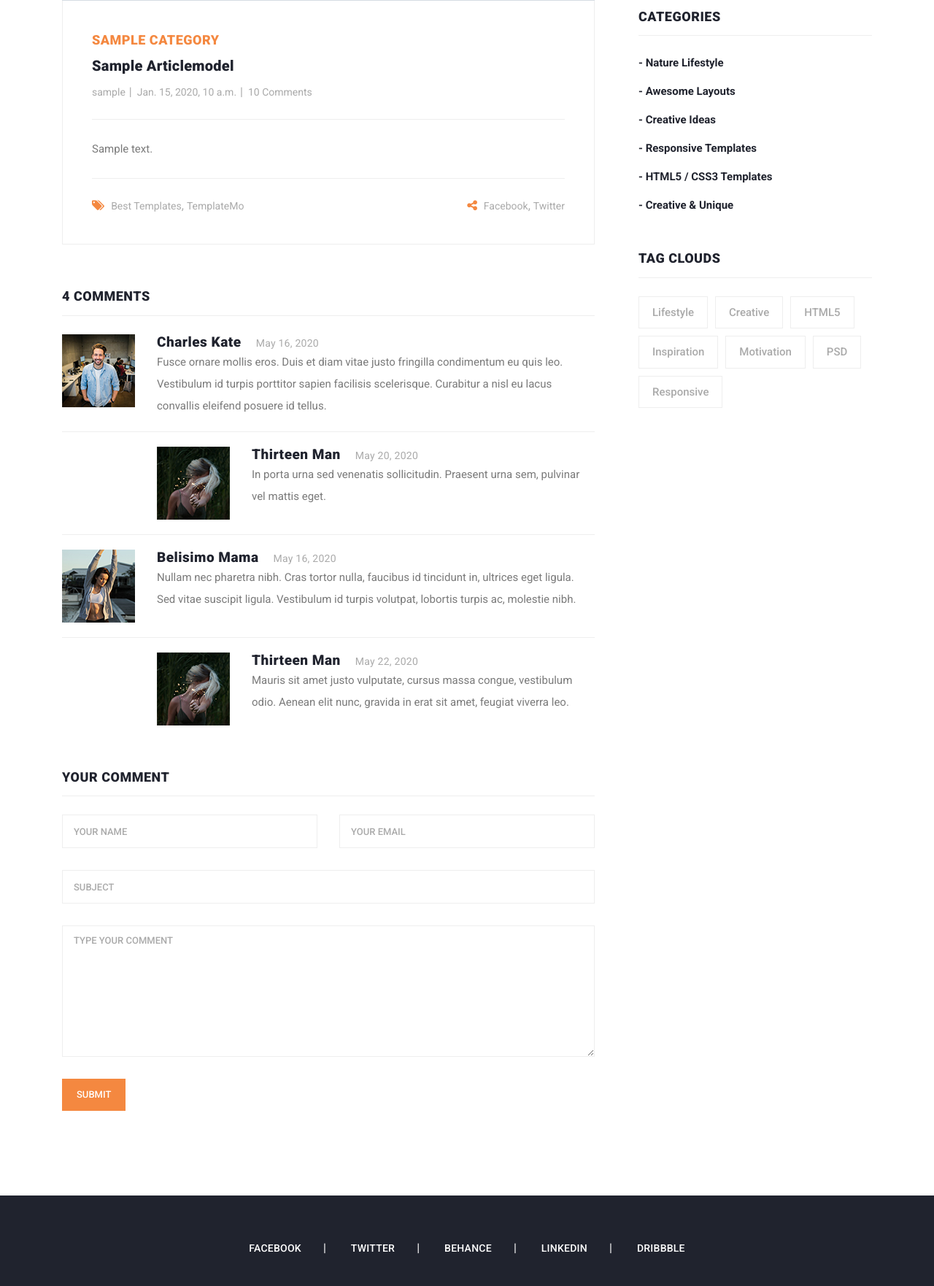
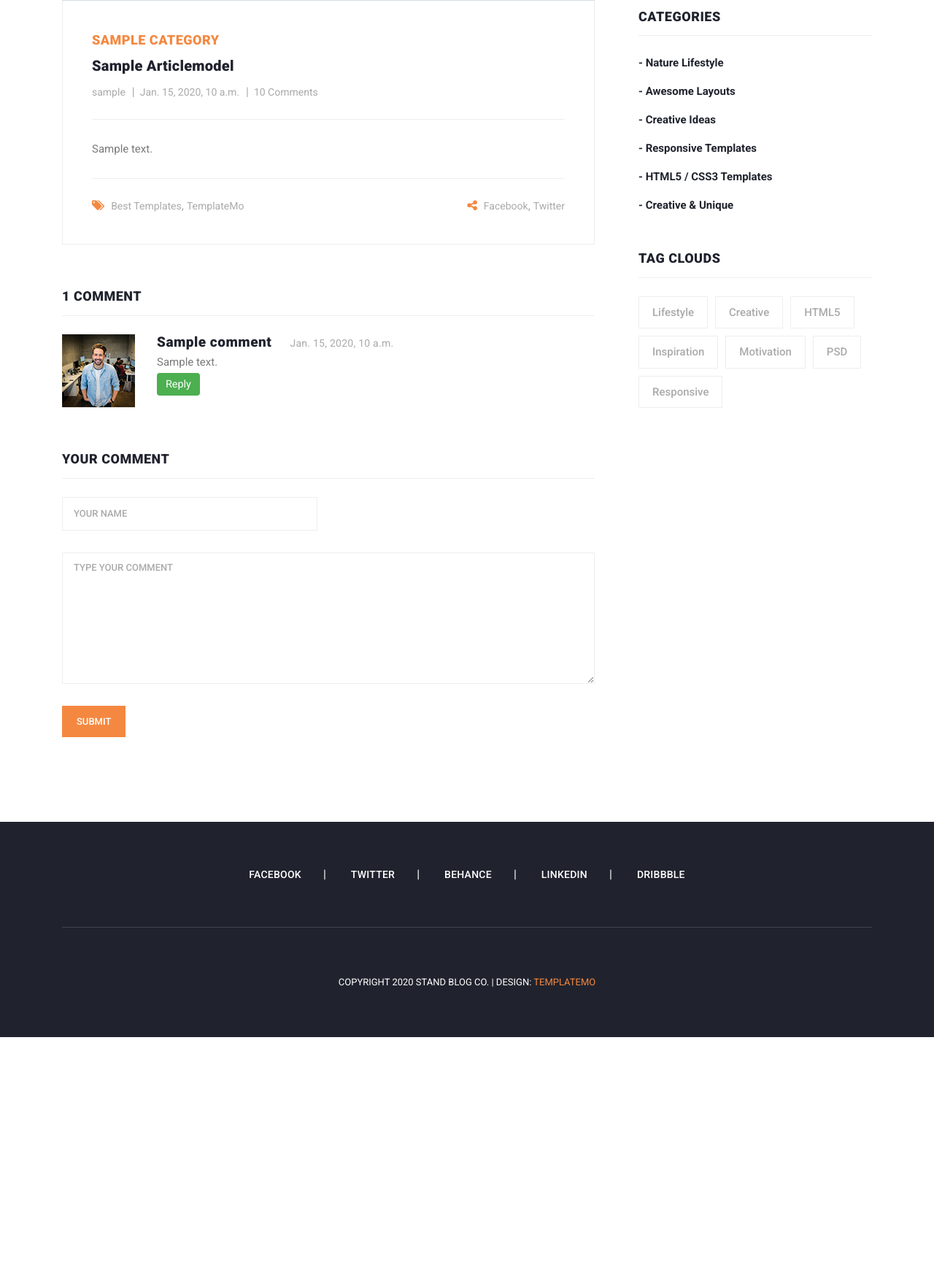
Before and after one commit to ImRezaDeveloper/standblog, a Django app: a page that uses standblog_project/templates/includes/footer_references.html in a window 1280 px wide. Shown: the part 1326-3088 px from the top of the page at 73% size. After the commit the page ends 2747 px from the top, so only its background shows below. Run offline with Django 5.2, Linux system fonts and the light colour scheme; tables that the repository leaves empty hold one stand-in row (values such as "Sample post"); grey boxes marked "Sample" are stand-in pictures; some libraries are stand-ins or nearby versions.

Commit message:
fix some error but still remain!

```diff
--- a/standblog_project/blog_app/admin.py
+++ b/standblog_project/blog_app/admin.py
@@ -1,5 +1,5 @@
 from django.contrib import admin
-from .models import ArticleModel, Category
+from .models import ArticleModel, Category, Comment, Reply_Comment
 
 # Register your models here.
 
@@ -8,3 +8,5 @@ class ArticleAdmin(admin.ModelAdmin):
 
 admin.site.register(ArticleModel, ArticleAdmin)
 admin.site.register(Category)
+admin.site.register(Comment)
+admin.site.register(Reply_Comment)
--- a/standblog_project/blog_app/templates/blog_app/post-details.html
+++ b/standblog_project/blog_app/templates/blog_app/post-details.html
@@ -1,11 +1,9 @@
 {% extends 'base.html' %}
 {% load static %}
 
-
 {% block title %}
-  {{article.title}}
-{% endblock title %}
-
+  {{ article.title }}
+{% endblock %}
 
 {% block content %}
   <!-- Page Content -->
@@ -17,7 +15,7 @@
           <div class="col-lg-12">
             <div class="text-content">
               <h4>Post Details</h4>
-                <h2>{{article.title}}</h2>
+              <h2>{{ article.title }}</h2>
             </div>
           </div>
         </div>
@@ -49,7 +47,6 @@
     </div>
   </section>
 
-
   <section class="blog-posts grid-system">
     <div class="container">
       <div class="row">
@@ -59,31 +56,49 @@
               <div class="col-lg-12">
                 <div class="blog-post">
                   <div class="blog-thumb">
-                      <img src="{{article.image.url}}" alt="">
+                    <img src="{{ article.image.url }}" alt="" />
                   </div>
                   <div class="down-content">
-                      <span>{{article.category.first}}</span>
-                      <a href="{% url 'single-article' article.slug %}"><h4>{{article.title}}</h4></a>
+                    <span>{{ article.category.first }}</span>
+                    <a href="{% url 'single-article' article.slug %}"><h4>{{ article.title }}</h4></a>
                     <ul class="post-info">
-                        <li><a href="#">{{article.author.username}}</a></li>
-                        <li><a href="#">{{article.created}}</a></li>
-                        <li><a href="#">10 Comments</a></li>
+                      <li>
+                        <a href="#">{{ article.author.username }}</a>
+                      </li>
+                      <li>
+                        <a href="#">{{ article.created }}</a>
+                      </li>
+                      <li>
+                        <a href="#">10 Comments</a>
+                      </li>
                     </ul>
-                      <p>{{article.body}}</p>
+                    <p>{{ article.body }}</p>
                     <div class="post-options">
                       <div class="row">
                         <div class="col-6">
                           <ul class="post-tags">
-                              <li><i class="fa fa-tags"></i></li>
-                              <li><a href="#">Best Templates</a>,</li>
-                              <li><a href="#">TemplateMo</a></li>
+                            <li>
+                              <i class="fa fa-tags"></i>
+                            </li>
+                            <li>
+                              <a href="#">Best Templates</a>,
+                            </li>
+                            <li>
+                              <a href="#">TemplateMo</a>
+                            </li>
                           </ul>
                         </div>
                         <div class="col-6">
                           <ul class="post-share">
-                              <li><i class="fa fa-share-alt"></i></li>
-                              <li><a href="#">Facebook</a>,</li>
-                              <li><a href="#"> Twitter</a></li>
+                            <li>
+                              <i class="fa fa-share-alt"></i>
+                            </li>
+                            <li>
+                              <a href="#">Facebook</a>,
+                            </li>
+                            <li>
+                              <a href="#">Twitter</a>
+                            </li>
                           </ul>
                         </div>
                       </div>
@@ -94,46 +109,39 @@
               <div class="col-lg-12">
                 <div class="sidebar-item comments">
                   <div class="sidebar-heading">
-                      <h2>4 comments</h2>
+                    <h2>{{ comments|length }} Comment</h2>
                   </div>
                   <div class="content">
                     <ul>
-                        <li>
+                      {% if comments %}
+                        <ul class="comments-list">
+                          {% for comment in comments %}
+                            <li class="comment-item">
                               <div class="author-thumb">
-                            <img src=" {% static 'images/comment-author-01.jpg' %}" alt="">
+                                <img src="{% static 'images/comment-author-01.jpg' %}" alt="{{ comment.user.username }}" />
                               </div>
                               <div class="right-content">
-                            <h4>Charles Kate<span>May 16, 2020</span></h4>
-                            <p>Fusce ornare mollis eros. Duis et diam vitae justo fringilla condimentum eu quis leo. Vestibulum id turpis porttitor sapien facilisis scelerisque. Curabitur a nisl eu lacus convallis eleifend posuere id tellus.</p>
+                                <h4>{{ comment.name }} <span>{{ comment.created_at }}</span></h4>
+                                <p>{{ comment.body }}</p>
+
+                                <!-- دکمه Reply -->
+                                <button class="reply-btn" data-comment-id="{{ comment.id }}">Reply</button>
+
+                                <!-- فرم reply مخفی -->
+                                <div class="reply-form" id="reply-form-{{ comment.id }}">
+                                  <form method="POST" action="{{comment.id}}">
+                                    {% csrf_token %}
+                                    <textarea name="reply_body" placeholder="Write your reply..."></textarea>
+                                    <button type="submit">Send</button>
+                                  </form>
+                                </div>
                               </div>
                             </li>
-                        <li class="replied">
-                          <div class="author-thumb">
-                            <img src=" {% static 'images/comment-author-02.jpg' %}" alt="">
-                          </div>
-                          <div class="right-content">
-                            <h4>Thirteen Man<span>May 20, 2020</span></h4>
-                            <p>In porta urna sed venenatis sollicitudin. Praesent urna sem, pulvinar vel mattis eget.</p>
-                          </div>
-                        </li>
-                        <li>
-                          <div class="author-thumb">
-                            <img src=" {% static 'images/comment-author-03.jpg' %}" alt="">
-                          </div>
-                          <div class="right-content">
-                            <h4>Belisimo Mama<span>May 16, 2020</span></h4>
-                            <p>Nullam nec pharetra nibh. Cras tortor nulla, faucibus id tincidunt in, ultrices eget ligula. Sed vitae suscipit ligula. Vestibulum id turpis volutpat, lobortis turpis ac, molestie nibh.</p>
-                          </div>
-                        </li>
-                        <li class="replied">
-                          <div class="author-thumb">
-                            <img src=" {% static 'images/comment-author-02.jpg' %}" alt="">
-                          </div>
-                          <div class="right-content">
-                            <h4>Thirteen Man<span>May 22, 2020</span></h4>
-                            <p>Mauris sit amet justo vulputate, cursus massa congue, vestibulum odio. Aenean elit nunc, gravida in erat sit amet, feugiat viverra leo.</p>
-                          </div>
-                        </li>
+                          {% endfor %}
+                        </ul>
+                      {% else %}
+                        <span>There is no comment for this article!</span>
+                      {% endif %}
                     </ul>
                   </div>
                 </div>
@@ -144,26 +152,17 @@
                     <h2>Your comment</h2>
                   </div>
                   <div class="content">
-                      <form id="comment" action="#" method="post">
+                    <form id="comment" action="{% url 'single-article' article.slug %}" method="post">
+                      {% csrf_token %}
                       <div class="row">
                         <div class="col-md-6 col-sm-12">
                           <fieldset>
-                              <input name="name" type="text" id="name" placeholder="Your name" required="">
-                            </fieldset>
-                          </div>
-                          <div class="col-md-6 col-sm-12">
-                            <fieldset>
-                              <input name="email" type="text" id="email" placeholder="Your email" required="">
-                            </fieldset>
-                          </div>
-                          <div class="col-md-12 col-sm-12">
-                            <fieldset>
-                              <input name="subject" type="text" id="subject" placeholder="Subject">
+                            <input name="name" type="text" id="name" placeholder="Your name" required="" />
                           </fieldset>
                         </div>
                         <div class="col-lg-12">
                           <fieldset>
-                              <textarea name="message" rows="6" id="message" placeholder="Type your comment" required=""></textarea>
+                            <textarea name="body" rows="6" id="message" placeholder="Type your comment" required=""></textarea>
                           </fieldset>
                         </div>
                         <div class="col-lg-12">
@@ -185,7 +184,7 @@
               <div class="col-lg-12">
                 <div class="sidebar-item search">
                   <form id="search_form" name="gs" method="GET" action="#">
-                      <input type="text" name="q" class="searchText" placeholder="type to search..." autocomplete="on">
+                    <input type="text" name="q" class="searchText" placeholder="type to search..." autocomplete="on" />
                   </form>
                 </div>
               </div>
@@ -196,18 +195,24 @@
                   </div>
                   <div class="content">
                     <ul>
-                        <li><a href="post-details.html">
+                      <li>
+                        <a href="post-details.html">
                           <h5>Vestibulum id turpis porttitor sapien facilisis scelerisque</h5>
                           <span>May 31, 2020</span>
-                        </a></li>
-                        <li><a href="post-details.html">
+                        </a>
+                      </li>
+                      <li>
+                        <a href="post-details.html">
                           <h5>Suspendisse et metus nec libero ultrices varius eget in risus</h5>
                           <span>May 28, 2020</span>
-                        </a></li>
-                        <li><a href="post-details.html">
+                        </a>
+                      </li>
+                      <li>
+                        <a href="post-details.html">
                           <h5>Swag hella echo park leggings, shaman cornhole ethical coloring</h5>
                           <span>May 14, 2020</span>
-                        </a></li>
+                        </a>
+                      </li>
                     </ul>
                   </div>
                 </div>
@@ -219,12 +224,24 @@
                   </div>
                   <div class="content">
                     <ul>
-                        <li><a href="#">- Nature Lifestyle</a></li>
-                        <li><a href="#">- Awesome Layouts</a></li>
-                        <li><a href="#">- Creative Ideas</a></li>
-                        <li><a href="#">- Responsive Templates</a></li>
-                        <li><a href="#">- HTML5 / CSS3 Templates</a></li>
-                        <li><a href="#">- Creative &amp; Unique</a></li>
+                      <li>
+                        <a href="#">- Nature Lifestyle</a>
+                      </li>
+                      <li>
+                        <a href="#">- Awesome Layouts</a>
+                      </li>
+                      <li>
+                        <a href="#">- Creative Ideas</a>
+                      </li>
+                      <li>
+                        <a href="#">- Responsive Templates</a>
+                      </li>
+                      <li>
+                        <a href="#">- HTML5 / CSS3 Templates</a>
+                      </li>
+                      <li>
+                        <a href="#">- Creative &amp; Unique</a>
+                      </li>
                     </ul>
                   </div>
                 </div>
@@ -236,13 +253,27 @@
                   </div>
                   <div class="content">
                     <ul>
-                        <li><a href="#">Lifestyle</a></li>
-                        <li><a href="#">Creative</a></li>
-                        <li><a href="#">HTML5</a></li>
-                        <li><a href="#">Inspiration</a></li>
-                        <li><a href="#">Motivation</a></li>
-                        <li><a href="#">PSD</a></li>
-                        <li><a href="#">Responsive</a></li>
+                      <li>
+                        <a href="#">Lifestyle</a>
+                      </li>
+                      <li>
+                        <a href="#">Creative</a>
+                      </li>
+                      <li>
+                        <a href="#">HTML5</a>
+                      </li>
+                      <li>
+                        <a href="#">Inspiration</a>
+                      </li>
+                      <li>
+                        <a href="#">Motivation</a>
+                      </li>
+                      <li>
+                        <a href="#">PSD</a>
+                      </li>
+                      <li>
+                        <a href="#">Responsive</a>
+                      </li>
                     </ul>
                   </div>
                 </div>
@@ -253,5 +284,4 @@
       </div>
     </div>
   </section>
-
-{% endblock content %}
+{% endblock %}
--- a/standblog_project/blog_app/views.py
+++ b/standblog_project/blog_app/views.py
@@ -1,12 +1,20 @@
 from django.shortcuts import render, get_object_or_404
-from .models import ArticleModel, Category
+from .models import ArticleModel, Category, Comment, Reply_Comment
 from django.core.paginator import Paginator
 
 # Create your views here.
 
 def post_detail(request, slug):
     article = get_object_or_404(ArticleModel, slug=slug)
-    return render(request, 'blog_app/post-details.html', {'article': article})
+    reply_comments = Reply_Comment.objects.all()
+
+    if request.method == 'POST':
+        name = request.POST.get('name')
+        body = request.POST.get('body')
+
+        Comment.objects.create(article=article, user=name, name=name, body=body)
+    comments = article.article_comment.all()
+    return render(request, 'blog_app/post-details.html', {'article': article, 'comments': comments})
 
 def article_list(request):
     articles = ArticleModel.objects.all()
--- a/standblog_project/static/css/main.css
+++ b/standblog_project/static/css/main.css
@@ -24,8 +24,6 @@
   font-family: Poppins-SemiBold;
   src: url('../fonts/poppins/Poppins-SemiBold.ttf');
 }
-
-
 
 
 /*//////////////////////////////////////////////////////////////////
--- a/standblog_project/static/css/templatemo-stand-blog.css
+++ b/standblog_project/static/css/templatemo-stand-blog.css
@@ -1091,3 +1091,62 @@ footer p a:hover {
 		margin-top: 60px;
 	}
 }
+
+.comments-section {
+  margin-top: 20px;
+}
+
+.comment {
+  border-bottom: 1px solid #ddd;
+  padding: 10px 0;
+}
+
+.comment-author {
+  font-weight: bold;
+  margin-bottom: 5px;
+}
+
+.comment-body {
+  margin-bottom: 8px;
+}
+
+.reply-btn {
+  background-color: #4CAF50;
+  color: white;
+  border: none;
+  padding: 5px 12px;
+  cursor: pointer;
+  font-size: 0.9rem;
+  border-radius: 4px;
+}
+
+.reply-btn:hover {
+  background-color: #45a049;
+}
+
+.reply-form {
+  display: none; /* ابتدا مخفی */
+  margin-top: 10px;
+}
+
+.reply-form textarea {
+  width: 100%;
+  height: 60px;
+  padding: 5px;
+  margin-bottom: 5px;
+  border-radius: 4px;
+  border: 1px solid #ccc;
+}
+
+.reply-form button {
+  background-color: #2196F3;
+  color: white;
+  border: none;
+  padding: 5px 12px;
+  cursor: pointer;
+  border-radius: 4px;
+}
+
+.reply-form button:hover {
+  background-color: #0b7dda;
+}
--- a/standblog_project/templates/includes/footer_references.html
+++ b/standblog_project/templates/includes/footer_references.html
@@ -21,5 +21,17 @@
       }
     </script>
 
+    <script>
+document.querySelectorAll('.reply-btn').forEach(btn => {
+  btn.addEventListener('click', () => {
+    const commentId = btn.getAttribute('data-comment-id');
+    const form = document.getElementById('reply-form-' + commentId);
+    // toggle نمایش فرم
+    form.style.display = form.style.display === 'block' ? 'none' : 'block';
+  });
+});
+</script>
+
+
   </body>
 </html>
```
Also changed, not shown: standblog_project/blog_app/models.py (+20 -0 lines), standblog_project/blog_app/migrations/0012_alter_articlemodel_options_comment.py (added), standblog_project/blog_app/migrations/0013_reply_comment.py (added), standblog_project/blog_app/migrations/0014_comment_name.py (added). Lines whose indentation alone changed are shown as unchanged.
